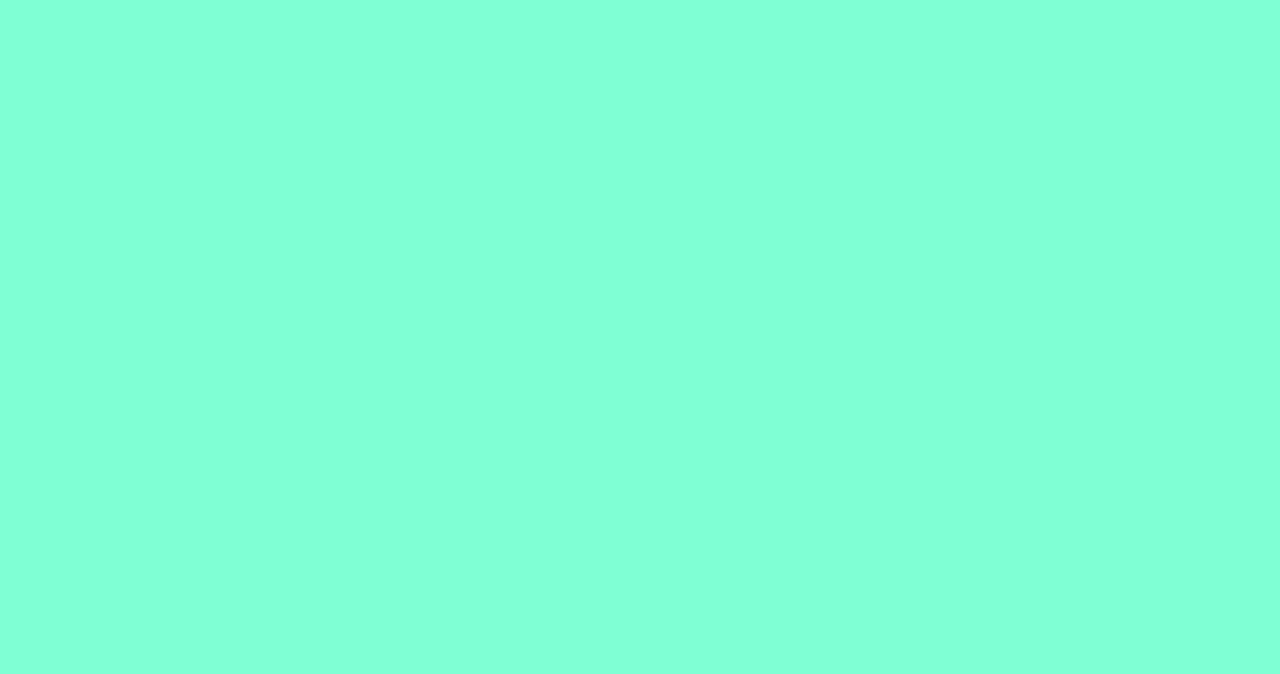
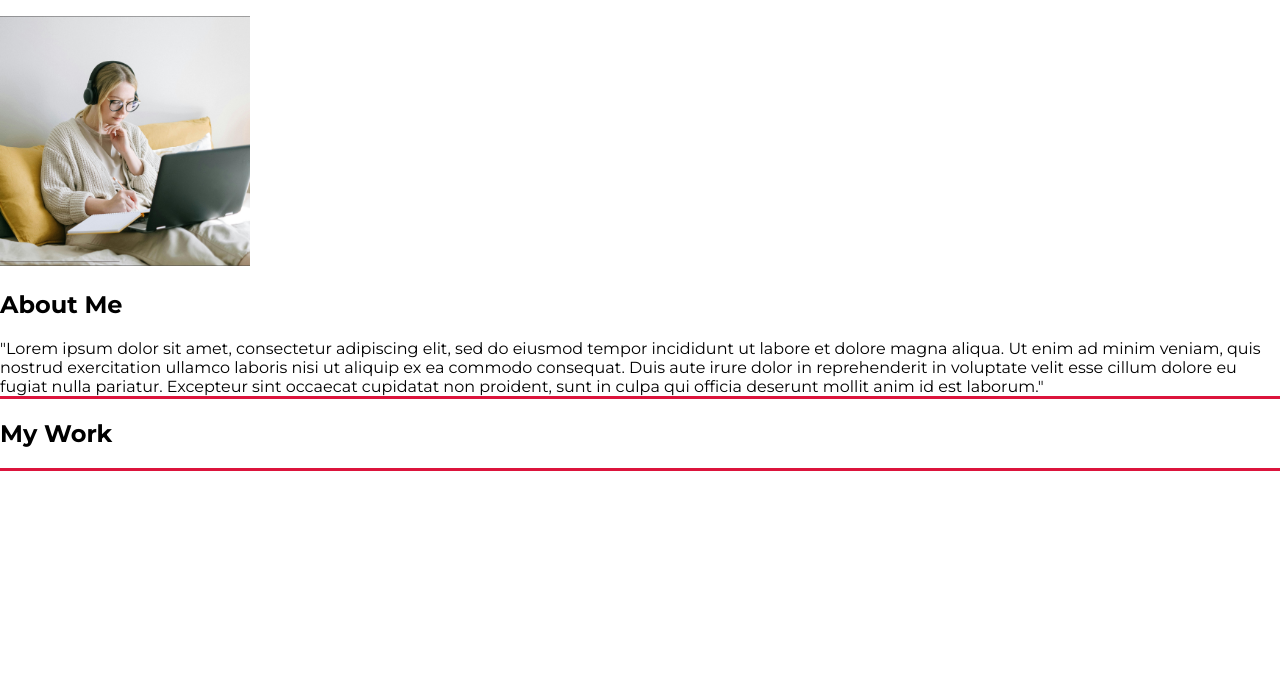
Before and after one commit to lmcygnus/homepage, a plain HTML site: page index.html in a window 1280 px wide. Drawn offline with Linux system fonts and the light colour scheme.

Commit message:
get font

```diff
--- a/index.html
+++ b/index.html
@@ -5,10 +5,45 @@
     <meta name="viewport" content="width=device-width, initial-scale=1.0">
     <title>HomePage</title>
     <link rel="stylesheet" href="style.css">
+    <link rel="preconnect" href="https://fonts.googleapis.com">
+    <link rel="preconnect" href="https://fonts.gstatic.com" crossorigin>
+    <link href="https://fonts.googleapis.com/css2?family=Montserrat:ital,wght@0,100..900;1,100..900&display=swap" rel="stylesheet">
 </head>
 <body>
-    <header></header>
-    <main></main>
-    <footer></footer>
+    <header>
+        <p class="name"></p>
+        <div class="photo">
+            <img src="woman.png" alt="a woman programming with a laptop">
+        </div>
+        <div class="aboutMe">
+            <h2>About Me</h2>
+            <div class="abtMeText">
+                "Lorem ipsum dolor sit amet, consectetur adipiscing elit,
+                sed do eiusmod tempor incididunt ut labore et dolore magna
+                aliqua. Ut enim ad minim veniam, quis nostrud exercitation
+                ullamco laboris nisi ut aliquip ex ea commodo consequat.
+                Duis aute irure dolor in reprehenderit in voluptate velit
+                esse cillum dolore eu fugiat nulla pariatur. Excepteur sint
+                occaecat cupidatat non proident, sunt in culpa qui officia
+                deserunt mollit anim id est laborum."
+            </div>
+            <div class="icons"></div>
+        </div>
+    </header>
+    <main>
+        <h2>My Work</h2>
+        <div class="container">
+            <div class="project"></div>
+            <div class="project"></div>
+            <div class="project"></div>
+            <div class="project"></div>
+            <div class="project"></div>
+            <div class="project"></div>
+        </div>
+    </main>
+    <footer>
+        <div class="contact"></div>
+        <div class="footerPicture"></div>
+    </footer>
 </body>
 </html>
--- a/style.css
+++ b/style.css
@@ -1,3 +1,23 @@
-* {
-    background-color: aquamarine;
+body {
+    display: flex;
+    flex-direction: column;
+    margin: 0;
+    font-family: "Montserrat", sans-serif;
+    font-optical-sizing: auto;
+    font-style: normal;
 }
+header {
+    min-height: 200px;
+    border-bottom: 3px solid crimson;
+    flex-direction: row;
+}
+
+img {
+    height: auto;
+    max-width: 250px;
+}
+
+footer {
+    min-height: 200px;
+    border-top: 3px solid crimson;
+}
```
Also changed, not shown: woman.png (added).
